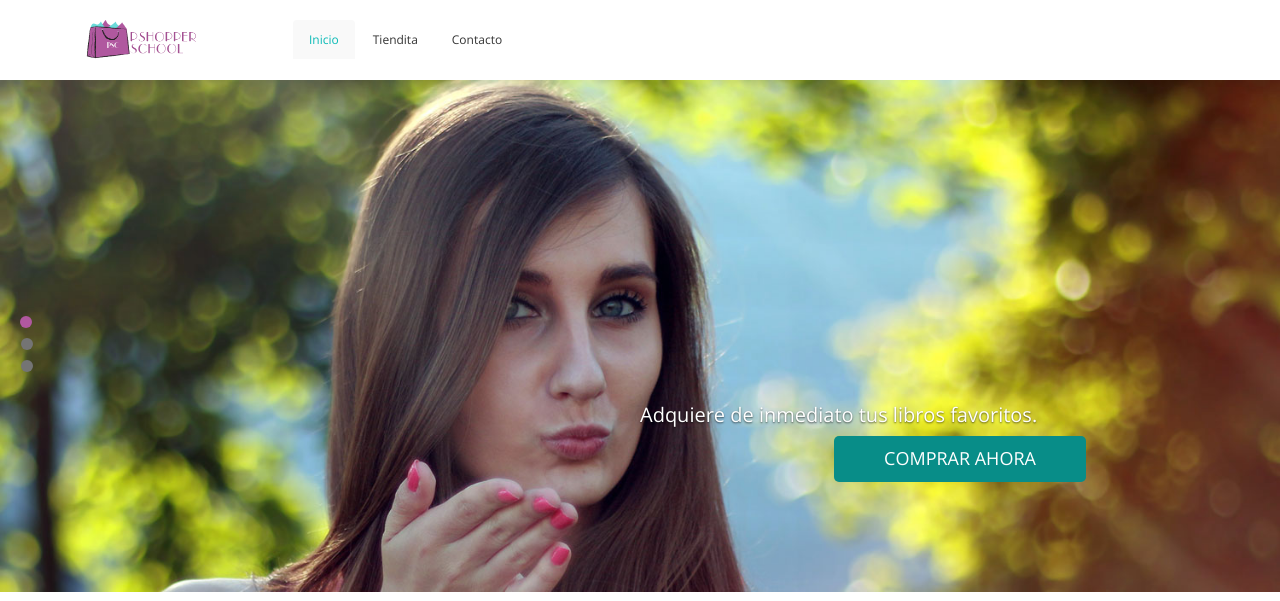
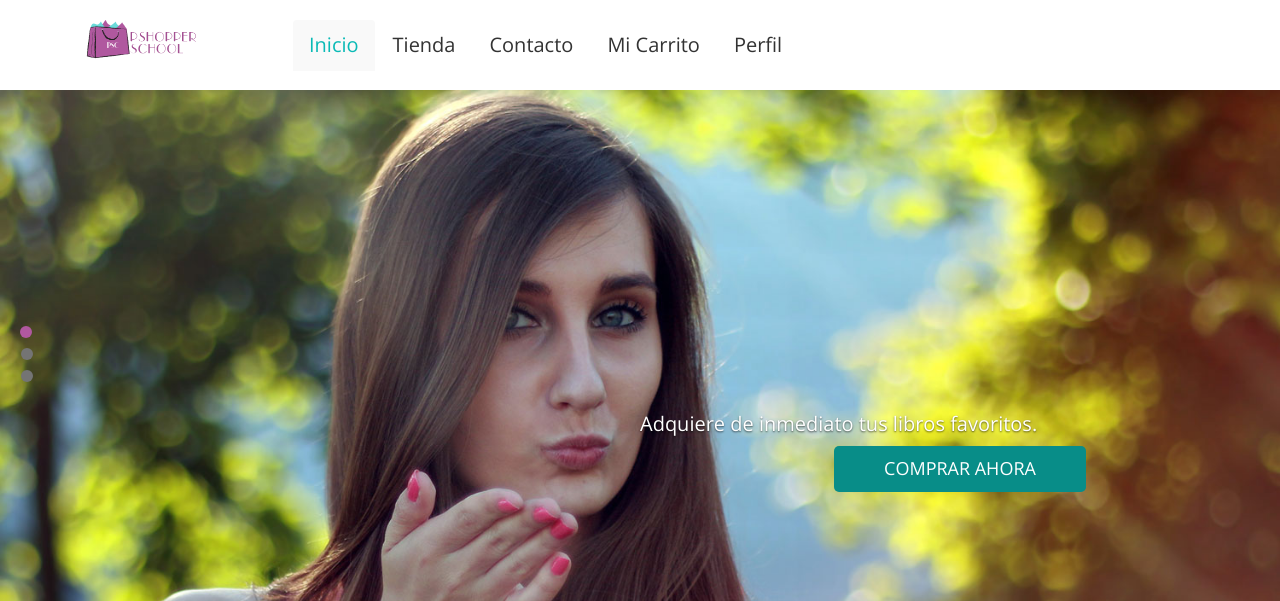
Before and after one commit to FrostedInf/book-store, a Flask app: page / in a window 1280 px wide. Shown: the top 601 px of the page. Run offline with Flask 2, Linux system fonts and the light colour scheme; some libraries are stand-ins or nearby versions.

Commit message:
add - Cambios en los casos de uso
add - Documentacion y modificacion casos de uso

```diff
--- a/static/css/style.css
+++ b/static/css/style.css
@@ -255,7 +255,7 @@ General settings
 }
 
 .menu {
-	font-size:12px;
+	font-size:20px;
 	font-weight:300;
 
 
--- a/templates/plantillas/_nav.html
+++ b/templates/plantillas/_nav.html
@@ -18,8 +18,10 @@
                     <div class="menu">
                         <ul class="nav nav-tabs" role="tablist">
                             <li  role="presentation"><a href="/" class="active">Inicio</a></li>
-                            <li role="presentation"><a href="/tienda">Tiendita</a></li>
+                            <li role="presentation"><a href="/tienda">Tienda</a></li>
                             <li role="presentation"><a href="/contact">Contacto</a></li>
+                            <li role="presentation"><a href="/carrito">Mi Carrito</a></li>
+                            <li role="presentation"><a href="/contact">Perfil</a></li>
                         </ul>
                     </div>
                 </div>
```
Also changed, not shown: 15 other files.
